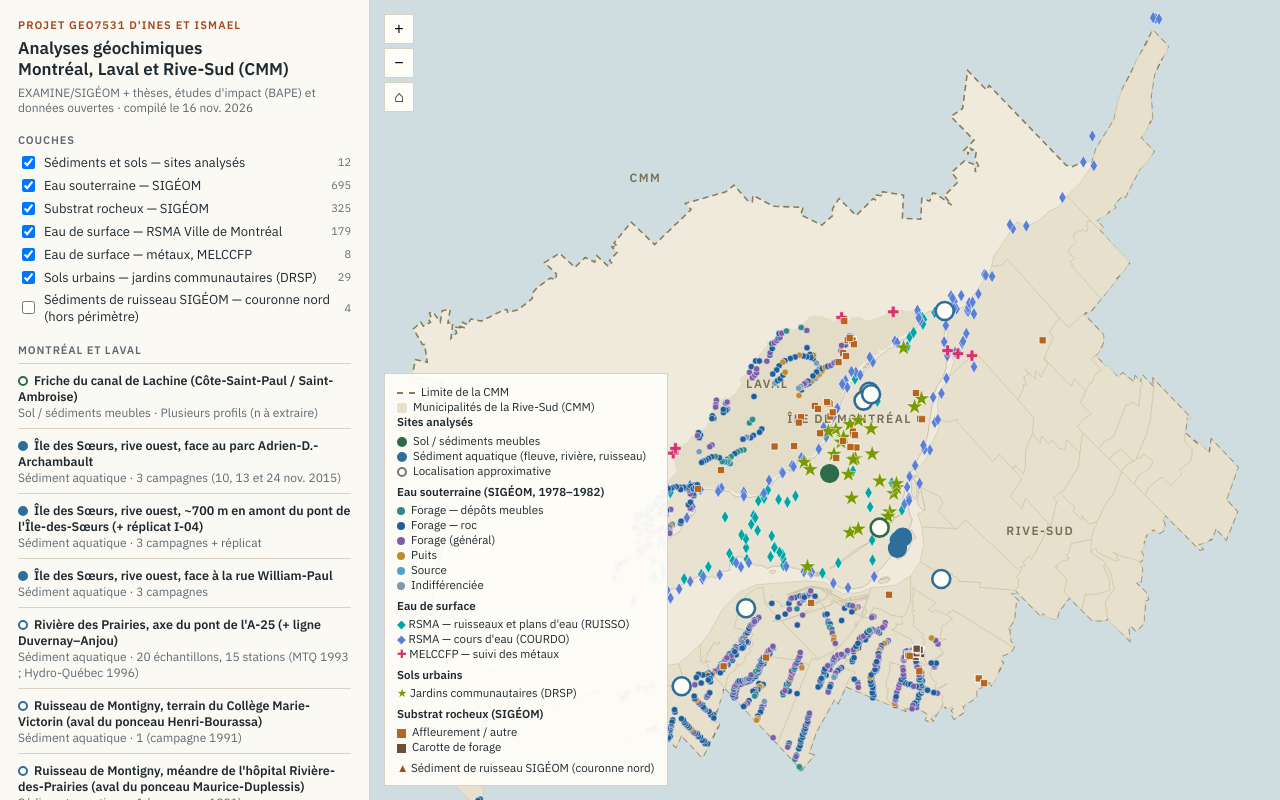
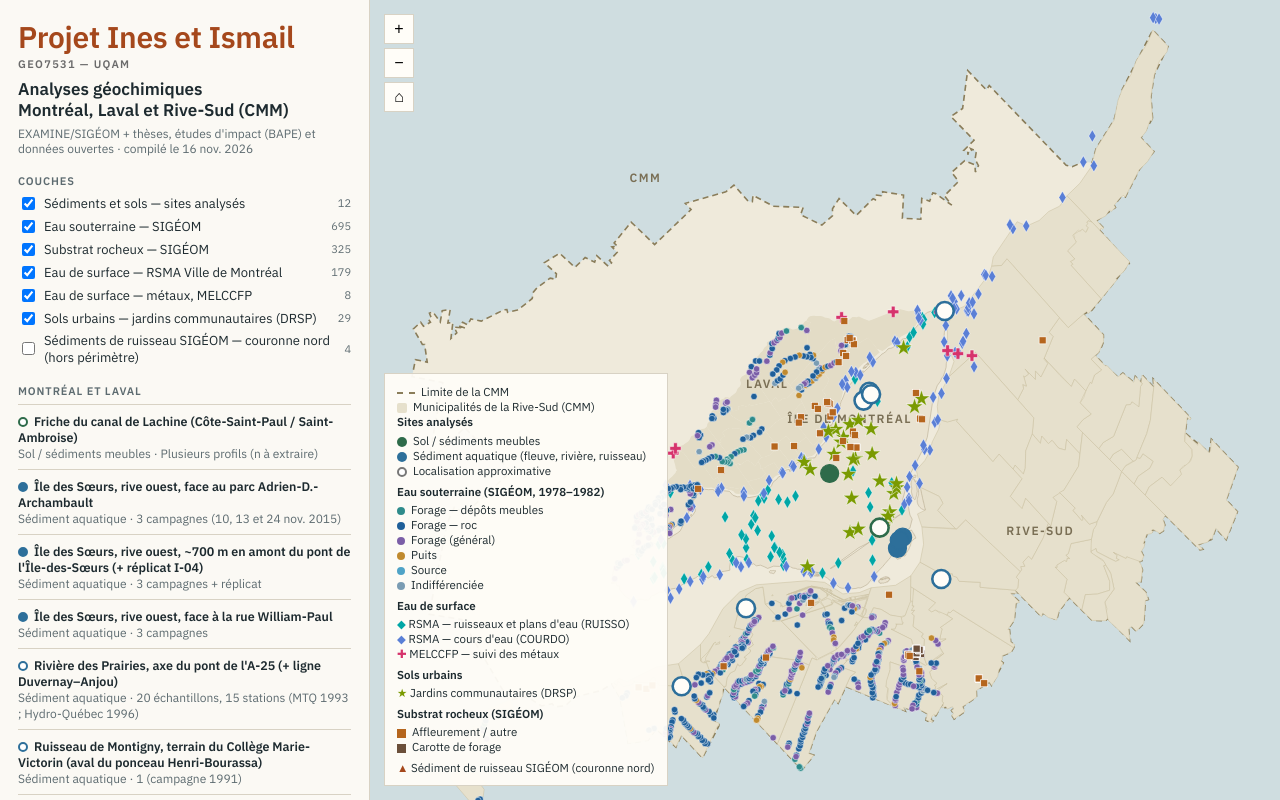
Before and after one commit to geolas2023/Projet_Geochimie_MTL, a plain HTML site: page index.html in a window 1280 px wide. Drawn offline with nearby package versions, Linux system fonts and the light colour scheme.

Commit message:
En-tête « Projet Ines et Ismail » ; ajoute la base consolidée avec coordonnées MTM8
Co-Authored-By: Claude Opus 5.5 <noreply@anthropic.com>
Claude-Session: https://claude.ai/code/session_018BYDqZcfVv6w32zGBXfwwx

```diff
--- a/index.html
+++ b/index.html
@@ -25,7 +25,7 @@ main{position:relative;overflow:hidden}svg{width:100%;height:100%;display:block;
 a{color:#1f4e5f}
 @media(max-width:800px){#app{grid-template-columns:1fr;grid-template-rows:auto 60vh}}
 </style></head><body><div id="app"><aside>
-<div style="font-size:11px;letter-spacing:.1em;text-transform:uppercase;color:#a5481c;font-weight:600;margin-bottom:6px">Projet GEO7531 d'Ines et Ismael</div><h1>Analyses géochimiques<br>Montréal, Laval et Rive-Sud (CMM)</h1>
+<div style="font-size:30px;line-height:1.1;font-weight:800;color:#a5481c;letter-spacing:-.01em;margin:2px 0 4px">Projet Ines et Ismail</div><div style="font-size:11px;letter-spacing:.12em;text-transform:uppercase;color:#6b6b6b;font-weight:600;margin-bottom:8px">GEO7531 — UQAM</div><h1>Analyses géochimiques<br>Montréal, Laval et Rive-Sud (CMM)</h1>
 <div class="sub">EXAMINE/SIGÉOM + thèses, études d'impact (BAPE) et données ouvertes · compilé le 16 nov. 2026</div>
 <h2>Couches</h2><label class="ly"><input type="checkbox" id="lyS" checked> Sédiments et sols — sites analysés <span class="cnt" id="cS"></span></label><label class="ly"><input type="checkbox" id="lyE" checked> Eau souterraine — SIGÉOM <span class="cnt" id="cE"></span></label><label class="ly"><input type="checkbox" id="lyR" checked> Substrat rocheux — SIGÉOM <span class="cnt" id="cR"></span></label><label class="ly"><input type="checkbox" id="lyW" checked> Eau de surface — RSMA Ville de Montréal <span class="cnt" id="cW"></span></label><label class="ly"><input type="checkbox" id="lyM" checked> Eau de surface — métaux, MELCCFP <span class="cnt" id="cM"></span></label><label class="ly"><input type="checkbox" id="lyJ" checked> Sols urbains — jardins communautaires (DRSP) <span class="cnt" id="cJ"></span></label><label class="ly"><input type="checkbox" id="lyN"> Sédiments de ruisseau SIGÉOM — couronne nord (hors périmètre) <span class="cnt" id="cN"></span></label><h2>Montréal et Laval</h2><div id="sites"></div><h2>Rive-Sud (CMM)</h2><div id="sitesRS"></div>
 <h2>Études repérées, non localisées</h2><div id="nl"></div><h2>GEOSCAN (CGC) — publications pertinentes</h2><div id="gs"></div>
```
Also changed, not shown: 3 other files.
